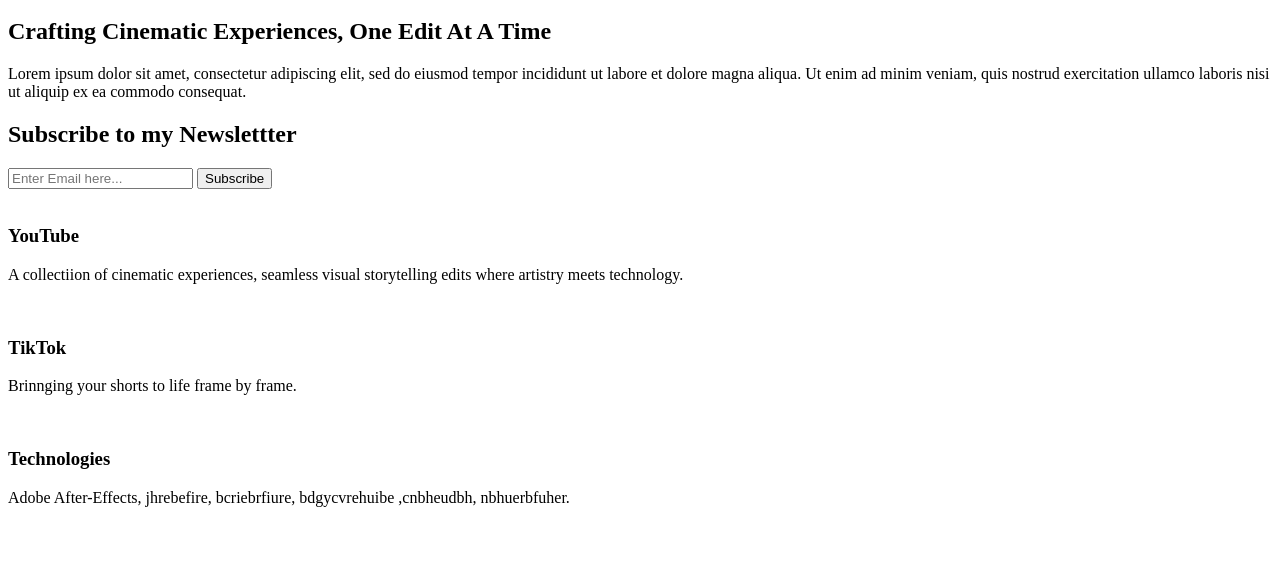
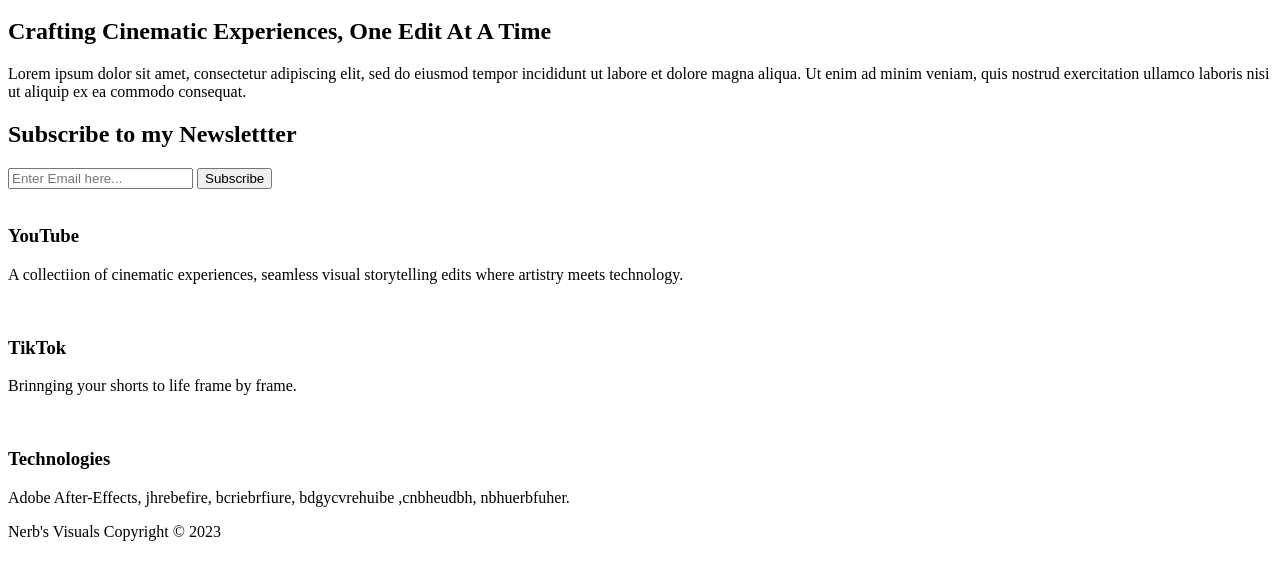
Before and after one commit to nerbism/Nerbism, a plain HTML site: page index.html in a window 1280 px wide. Shown: the part 136-716 px from the top of the page. Drawn offline with Linux system fonts and the light colour scheme.

Commit message:
Footer & Dummy Markup done

```diff
--- a/index.html
+++ b/index.html
@@ -61,6 +61,10 @@
             </div>
         </div>
     </section>
+    <footer>
+        <p>Nerb's Visuals Copyright &copy; 2023</p>
+
+    </footer>
 
 
 </body>
```
